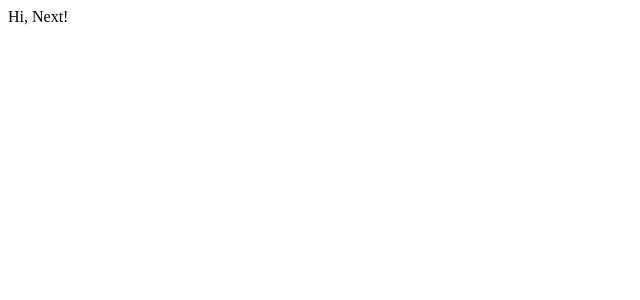
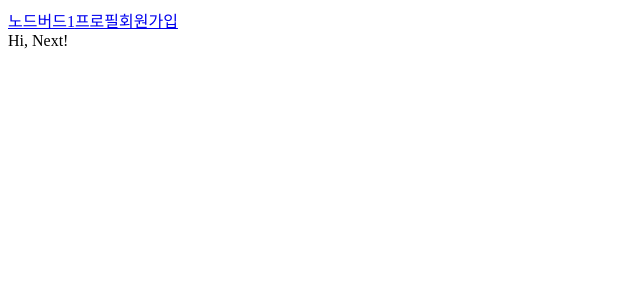
Before and after one commit to creatijin/nodebird, a Next.js app in the folder prepare/front/: page / in a window 1280 px wide. Shown: the top 300 px of the page, without its empty margins (0-640 px from the left). Built offline with nearby package versions, Linux system fonts and the light colour scheme.

Commit message:
Link , eslint

```diff
--- /dev/null
+++ b/prepare/front/components/AppLayout.js
@@ -0,0 +1,29 @@
+import PropTypes from "prop-types";
+import Link from "next/link";
+
+const AppLayout = ({ children }) => {
+  return (
+    <>
+      <div>
+        <div>
+          <Link href="/">
+            <a>노드버드1</a>
+          </Link>
+          <Link href="/profile">
+            <a>프로필</a>
+          </Link>
+          <Link href="/signup">
+            <a>회원가입</a>
+          </Link>
+        </div>
+        {children}
+      </div>
+    </>
+  );
+};
+
+AppLayout.prototype = {
+  children: PropTypes.node.isRequired,
+};
+
+export default AppLayout;
--- a/prepare/front/pages/index.js
+++ b/prepare/front/pages/index.js
@@ -1,5 +1,11 @@
+import AppLayout from "../components/AppLayout";
+
 const Home = () => {
-  return <div>Hi, Next!</div>;
+  return (
+    <AppLayout>
+      <div>Hi, Next!</div>
+    </AppLayout>
+  );
 };
 
 export default Home;
--- /dev/null
+++ b/prepare/front/pages/profile.js
@@ -0,0 +1,5 @@
+const Profile = () => {
+  return <div>내 프로필!</div>;
+};
+
+export default Profile;
--- /dev/null
+++ b/prepare/front/pages/signup.js
@@ -0,0 +1,5 @@
+const Signup = () => {
+  return <div>회원가입 페이지</div>;
+};
+
+export default Signup;
```
Also changed, not shown: prepare/front/package.json (+7 -0 lines), 2 other files (tests, documents, lock files or other folders).
